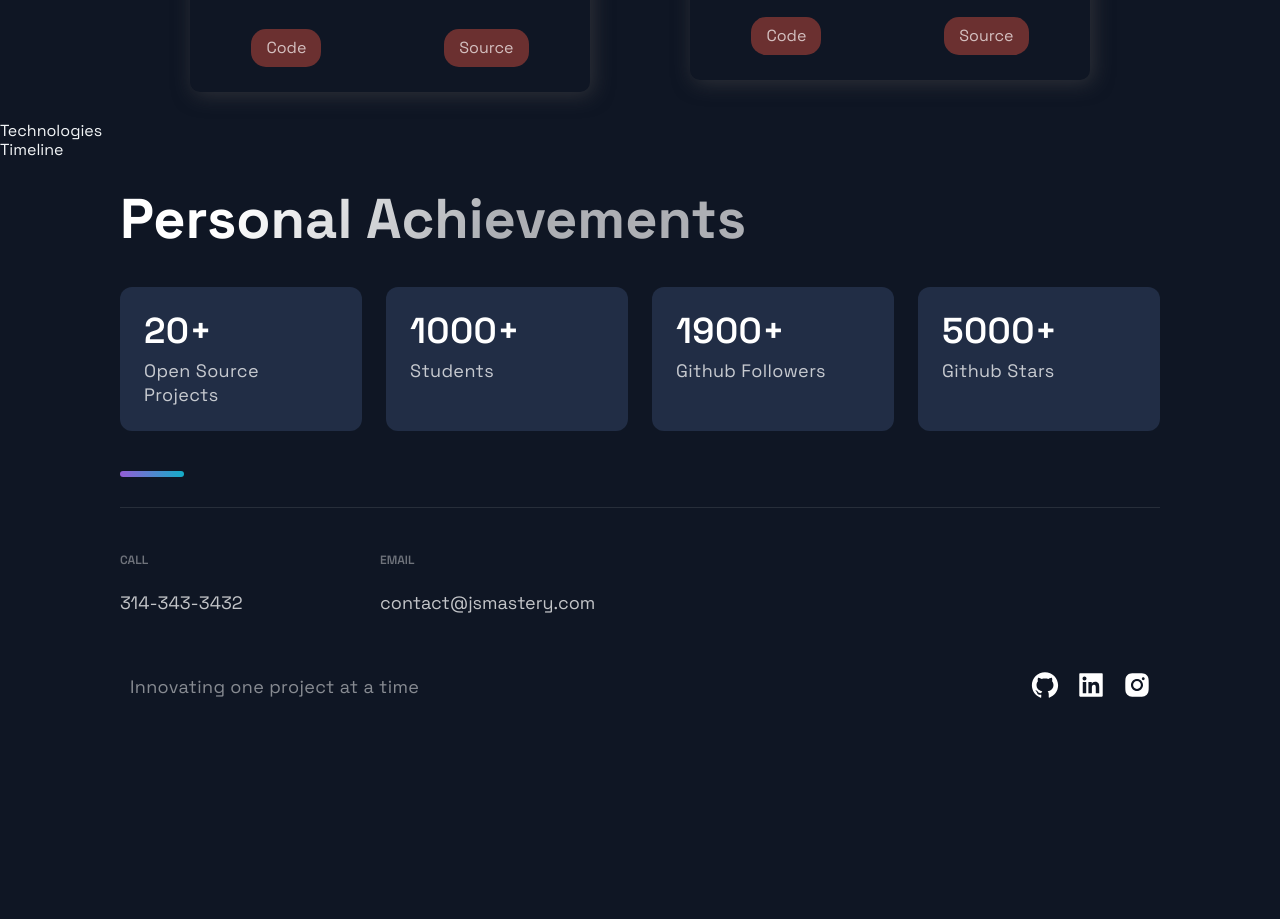
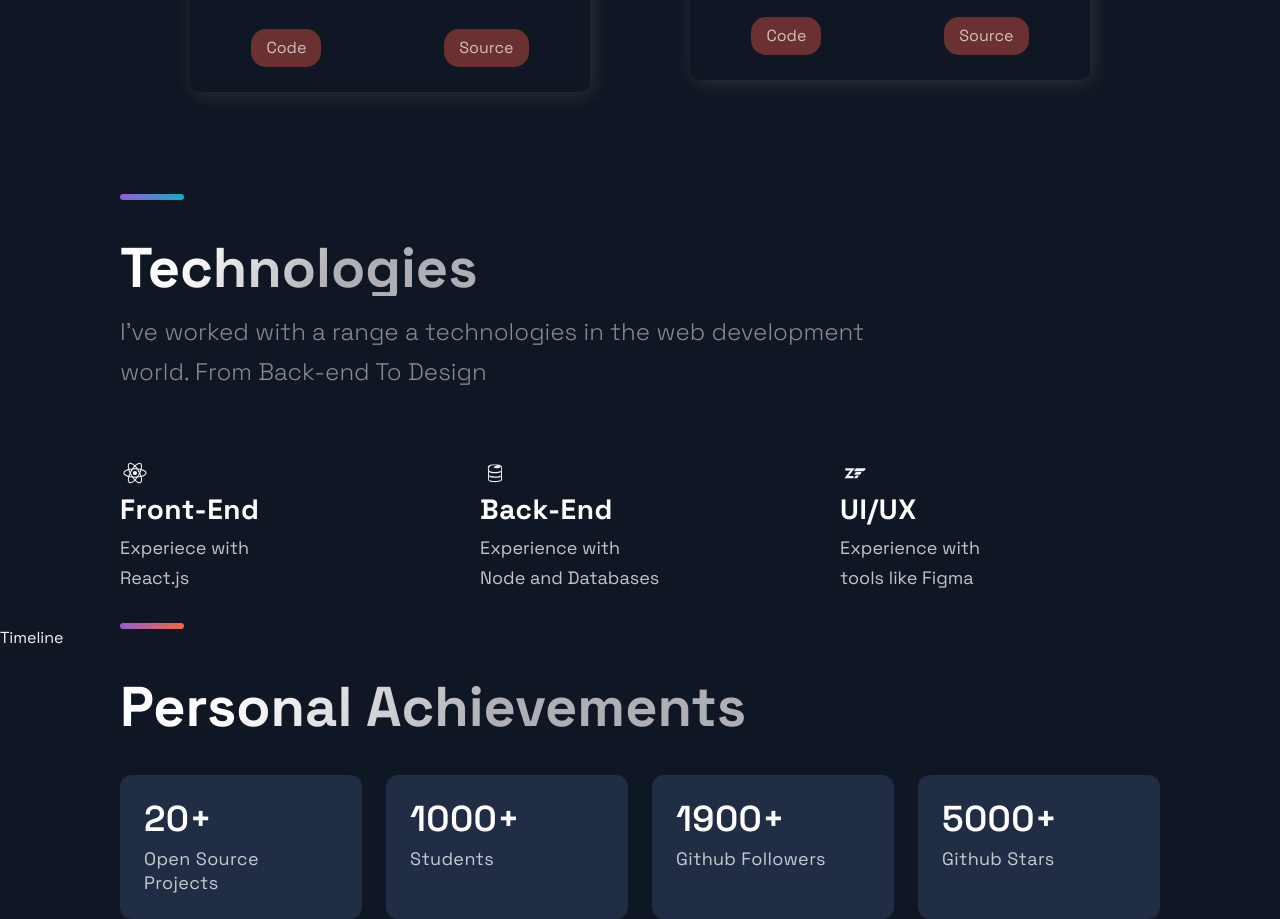
Before and after one commit to jefim9413/Portf-lio, a Next.js app: page / in a window 1280 px wide. Shown: the part 2080-2999 px from the top of the page. Before the commit the page ends 2842 px from the top, so only its background shows below. Built offline with nearby package versions, Linux system fonts and the light colour scheme.

Commit message:
finalizando componente Technologies

```diff
--- a/src/components/Technologies/Technologies.js
+++ b/src/components/Technologies/Technologies.js
@@ -4,9 +4,53 @@
 import { List, ListContainer, ListItem, ListParagraph, ListTitle } from './TechnologiesStyles';
 
 const Technologies = () =>  (
-  <div>
-    Technologies
-  </div>
+  <Section id="tech">
+    <SectionDivider divider />
+    <SectionTitle>Technologies</SectionTitle>
+    <SectionText>
+      I've worked with a range a technologies in the web development world.
+      From Back-end To Design
+    </SectionText>
+    <List>
+      <ListItem>
+        <picture>
+          <DiReact size="3rem" />
+        </picture>
+        <ListContainer>
+          <ListTitle>Front-End</ListTitle>
+          <ListParagraph>
+            Experiece with <br />
+            React.js
+          </ListParagraph>
+        </ListContainer>
+      </ListItem>
+      <ListItem>
+        <picture>
+          <DiFirebase size="3rem" />
+        </picture>
+        <ListContainer>
+          <ListTitle>Back-End</ListTitle>
+          <ListParagraph>
+            Experience with <br />
+            Node and Databases
+          </ListParagraph>
+        </ListContainer>
+      </ListItem>
+      <ListItem>
+        <picture>
+          <DiZend size="3rem" />
+        </picture>
+        <ListContainer>
+          <ListTitle>UI/UX</ListTitle>
+          <ListParagraph>
+            Experience with <br />
+            tools like Figma
+          </ListParagraph>
+        </ListContainer>
+      </ListItem>
+    </List>
+    <SectionDivider colorAlt />
+  </Section>
 );
 
 export default Technologies;
```
